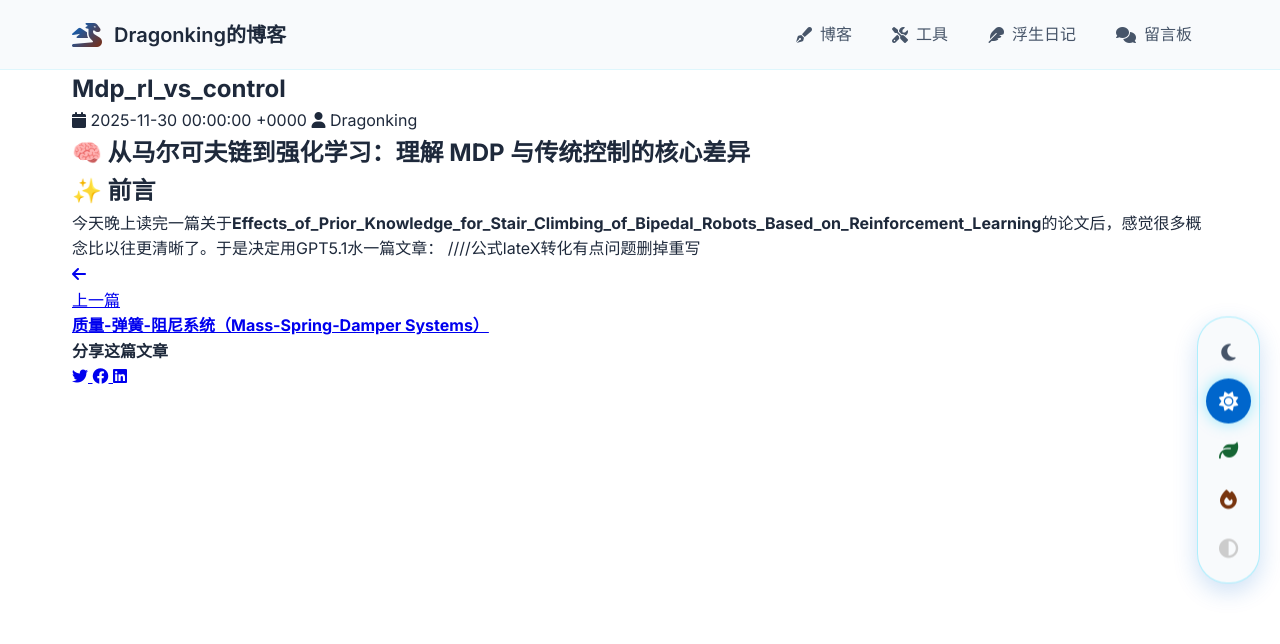
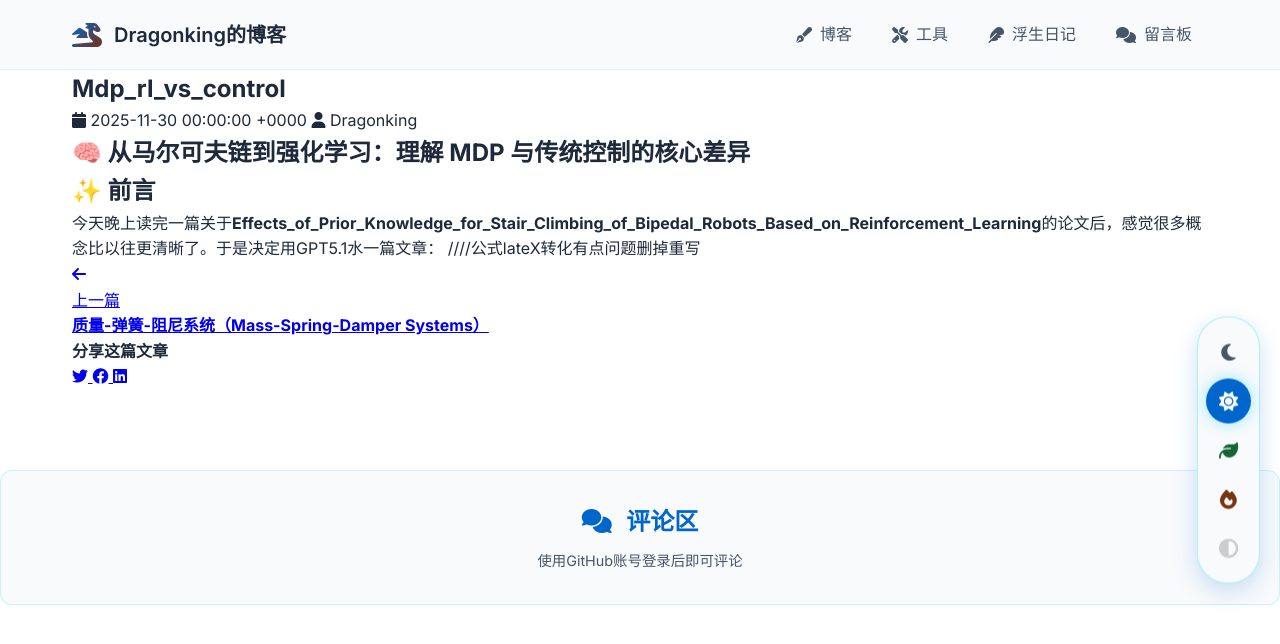
Before and after one commit to DragonKingwhd/dragonkingwhd.github.io, a Jekyll site: the page built from _posts/2025-11-30-MDP_RL_vs_Control.md, in a window 1280 px wide and 900 px high. Shown: the top 644 px of the window. Built offline with Jekyll 4.4.1, drawn with Linux system fonts in a browser that asks for light colours; comment, search, counter and statistics services are not loaded; part of the change alters nothing that is shown.

Commit message:
配置 Gitalk 评论系统
- 更新 _config.yml 中的 GitHub OAuth 凭证
- 在 post.html 中集成 Gitalk 评论区组件
- 文章页面现在支持访客评论

🤖 Generated with Claude Code

Co-Authored-By: Claude Haiku 4.5 <noreply@anthropic.com>

```diff
--- a/_config.yml
+++ b/_config.yml
@@ -53,8 +53,8 @@ social:
 # Gitalk评论配置
 gitalk:
   enable: true
-  clientID: 'your-github-oauth-app-client-id'    # GitHub OAuth App Client ID
-  clientSecret: 'your-github-oauth-app-client-secret'  # GitHub OAuth App Client Secret
+  clientID: 'Ov23lieztwsFgq1qhD5a'    # GitHub OAuth App Client ID
+  clientSecret: '68a2a2fe16bc6b68cbed8ffac842abfd0e7560fb'  # GitHub OAuth App Client Secret
   repo: 'dragonkingwhd.github.io'               # 存储评论的GitHub仓库
   owner: 'DragonKingwhd'                         # GitHub仓库的所有者
   admin: ['DragonKingwhd']                       # 管理员（可以初始化评论）
--- a/_layouts/post.html
+++ b/_layouts/post.html
@@ -95,3 +95,6 @@ layout: default
         </div>
     </footer>
 </article>
+
+<!-- Gitalk评论区 -->
+{% include gitalk.html %}
```
